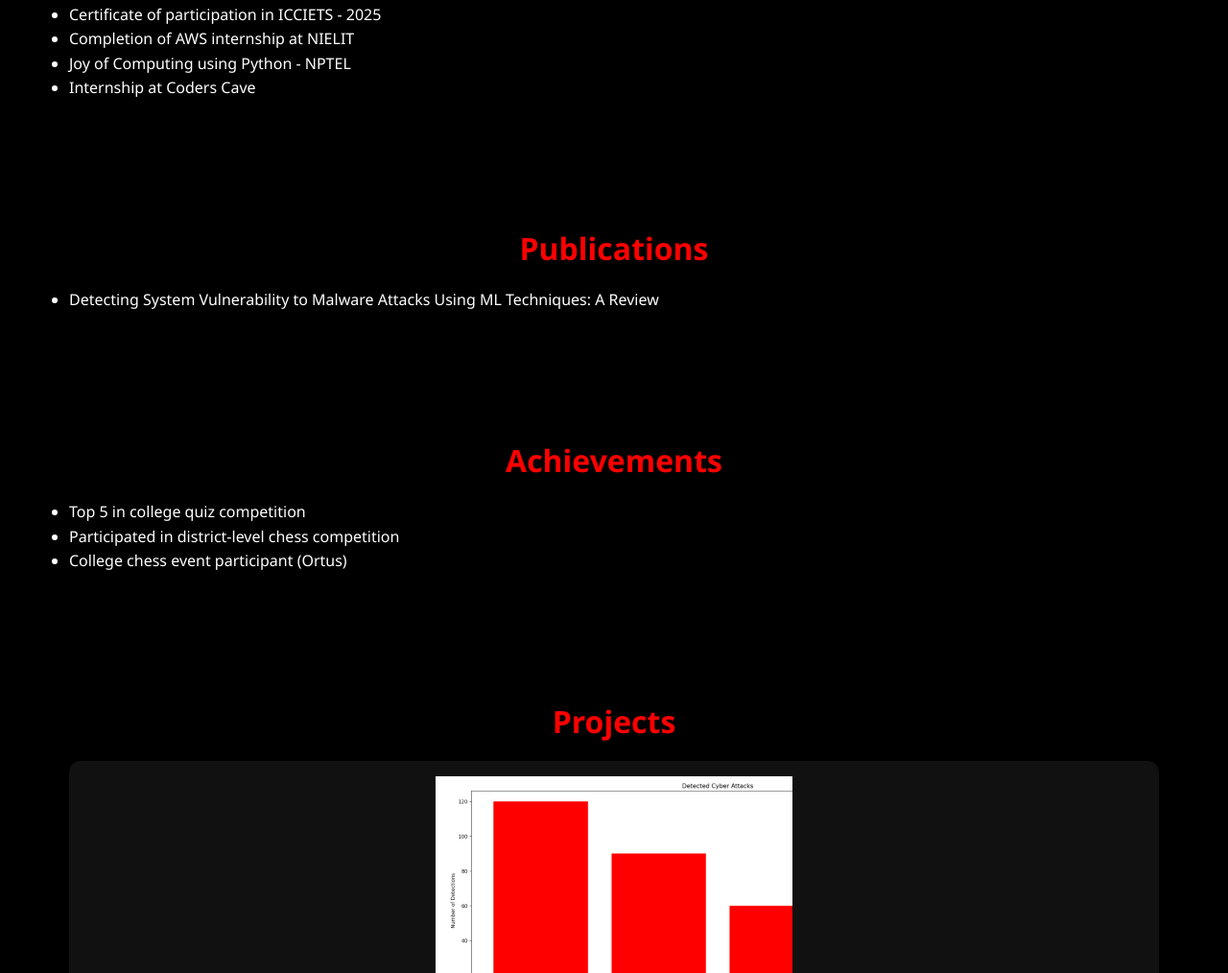
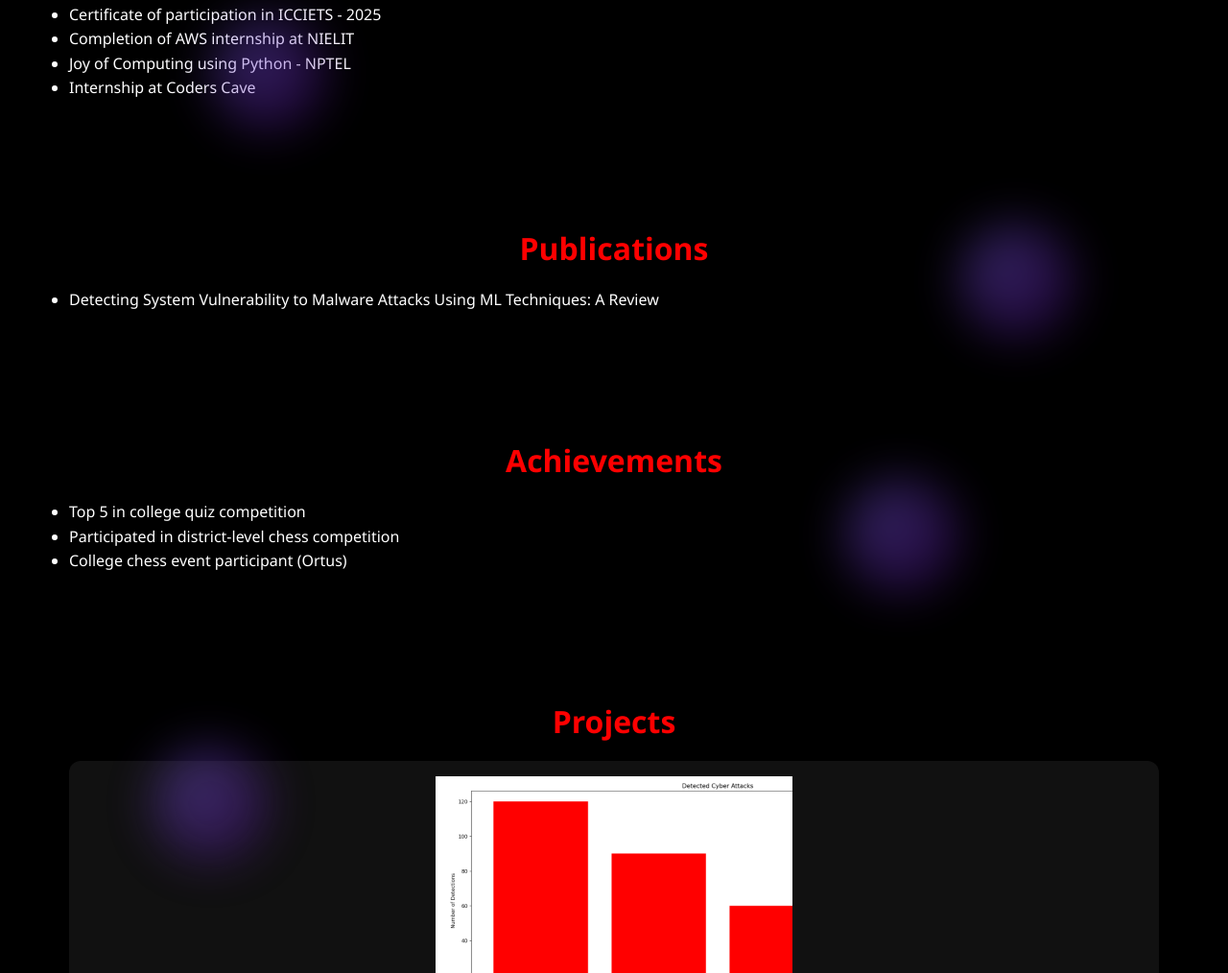
Before and after one commit to arshavardhan/portfolio, a plain HTML site: page index.html in a window 1280 px wide. Shown: the part 1786-2800 px from the top of the page at 96% size. Drawn offline with Linux system fonts and the light colour scheme.

Commit message:
Update style.css

```diff
--- a/style.css
+++ b/style.css
@@ -256,3 +256,75 @@ footer#contact a {
 footer#contact a:hover {
   text-decoration: underline;
 }
+/* Floating blob base style */
+.floating-blob {
+  position: absolute;
+  width: 120px;
+  height: 120px;
+  background: radial-gradient(circle at 30% 30%, #7f5af0, #4b0082);
+  border-radius: 50%;
+  filter: blur(25px);
+  opacity: 0.4;
+  transition: transform 0.3s ease, opacity 0.3s ease;
+  z-index: 0;
+  animation: float 6s ease-in-out infinite;
+  pointer-events: none;
+}
+
+/* Hover scale effect */
+.floating-blob:hover {
+  transform: scale(1.2);
+  opacity: 0.6;
+}
+
+/* Per-section blob positions */
+.blob-about {
+  top: 10%;
+  left: 5%;
+}
+
+.blob-skills {
+  top: 20%;
+  right: 5%;
+}
+
+.blob-certifications {
+  bottom: 10%;
+  left: 15%;
+}
+
+.blob-publications {
+  top: 30%;
+  right: 10%;
+}
+
+.blob-achievements {
+  bottom: 15%;
+  right: 20%;
+}
+
+.blob-projects {
+  top: 25%;
+  left: 10%;
+}
+
+.blob-contact {
+  bottom: 10%;
+  left: 40%;
+}
+
+/* Floating animation */
+@keyframes float {
+  0%, 100% {
+    transform: translateY(0);
+  }
+  50% {
+    transform: translateY(-10px);
+  }
+}
+
+/* Make sure section containers are positioned relative */
+.section {
+  position: relative;
+  z-index: 1;
+}
```
